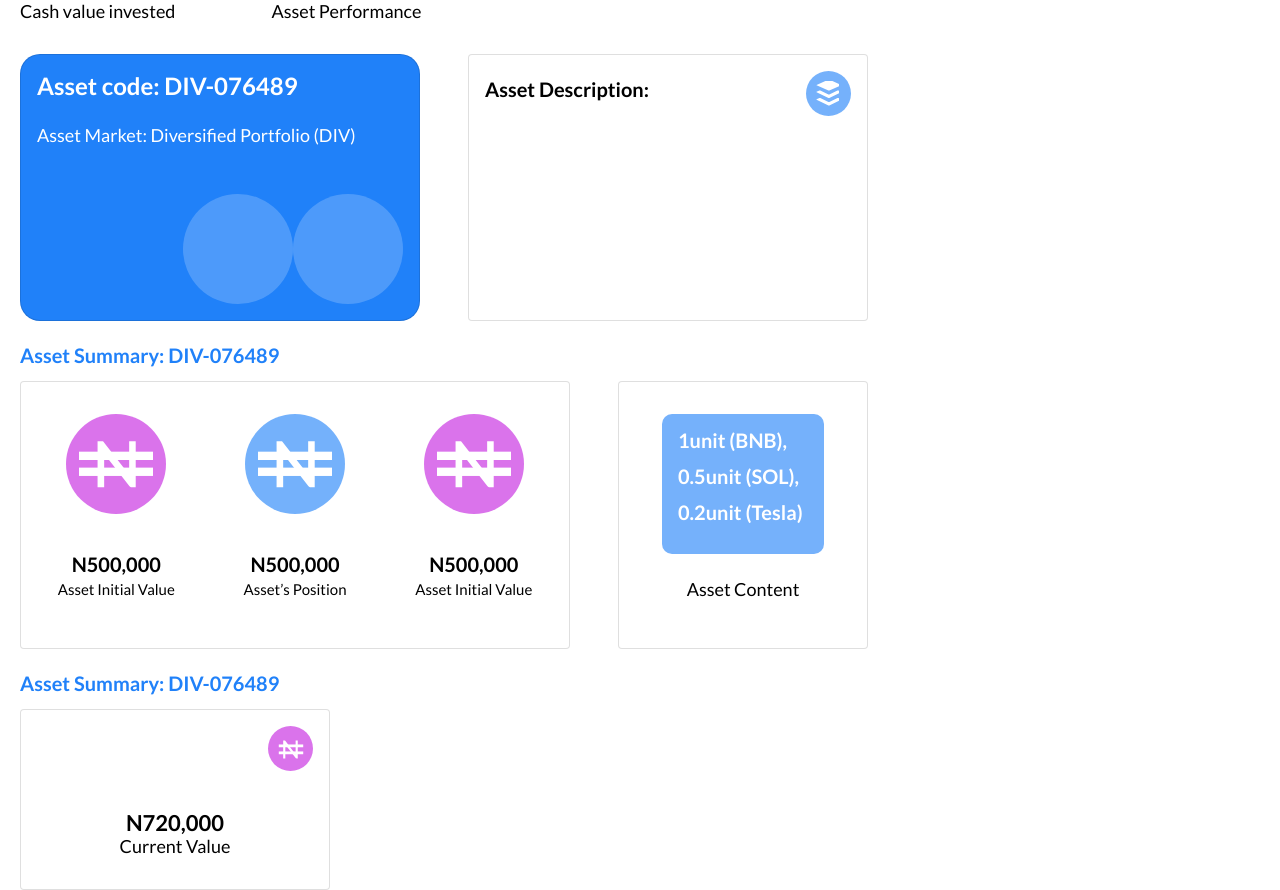
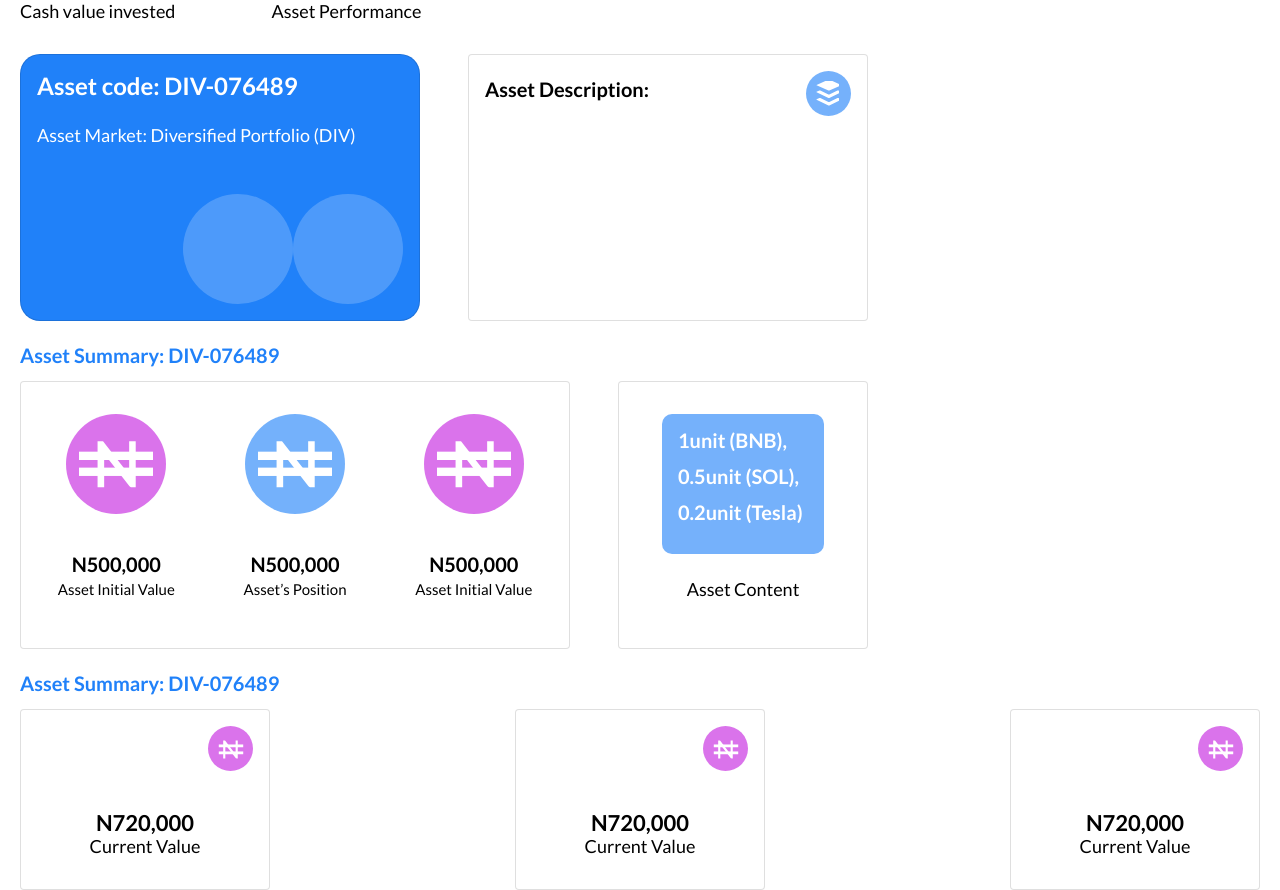
Before and after one commit to Dreezy305/HuntersWall, a Next.js app: page /portfolio in a window 1280 px wide. Both pictures are taken after a click on the element "Asset Performance". Built offline with nearby package versions, Linux system fonts and the light colour scheme; no server answers.

Commit message:
icon box and arrow icons

```diff
--- a/components/assetPerformance.js
+++ b/components/assetPerformance.js
@@ -110,9 +110,46 @@ function AssetPerformance() {
       <div className="assetPerform_stat mt-4">
         <h6 className="mb-3 assetStat">Asset Summary: DIV-076489</h6>
 
-        <div className="d-flex flex-row justify-content-between"></div>
+        <div className="d-flex flex-row justify-content-between">
+          {/* ROW 1 */}
+          <div
+            className="card me-5 c2"
+            style={{ background: "#FFFFFF", borderRadius: "0px !important" }}
+          >
+            <div className="card-body">
+              <div className="d-flex flex-column">
+                <div className="iconBox3 mb-3 align-self-end" />
 
-        <div className="card w-25">
+                <ul className="list-unstyled text-center assetStatList mt-3">
+                  <li className="mt-2"> N720,000</li>
+                  <li>Current Value</li>
+                </ul>
+              </div>
+            </div>
+          </div>
+
+          {/* ROW 2 */}
+          <div
+            className="card me-5 c2"
+            style={{ background: "#FFFFFF", borderRadius: "0px !important" }}
+          >
+            <div className="card-body">
+              <div className="d-flex flex-column">
+                <div className="iconBox3 mb-3 align-self-end" />
+
+                <ul className="list-unstyled text-center assetStatList mt-3">
+                  <li className="mt-2"> N720,000</li>
+                  <li>Current Value</li>
+                </ul>
+              </div>
+            </div>
+          </div>
+
+          {/* ROW 3 */}
+          <div
+            className="card c2"
+            style={{ background: "#FFFFFF", borderRadius: "0px !important" }}
+          >
             <div className="card-body">
               <div className="d-flex flex-column">
                 <div className="iconBox3 mb-3 align-self-end" />
@@ -126,6 +163,7 @@ function AssetPerformance() {
           </div>
         </div>
       </div>
+    </div>
   );
 }
 
--- a/styles/portfolio.scss
+++ b/styles/portfolio.scss
@@ -222,6 +222,10 @@
   width: 550px;
 }
 
+.c2 {
+  width: 250px;
+}
+
 .assetStatList {
   li {
     &:nth-child(1) {
```
Also changed, not shown: public/img/arrow-down-left.svg (added), public/img/arrow-up-right.svg (added). Lines whose indentation alone changed are shown as unchanged.
